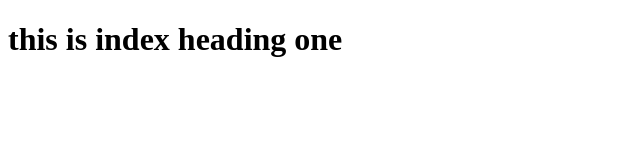
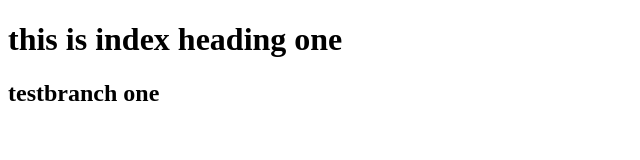
Before and after one commit to devjasonlin/test, a plain HTML site: page index.html in a window 1280 px wide. Shown: the whole page, without its empty margins (0-640 px from the left). Drawn offline with Linux system fonts and the light colour scheme.

Commit message:
commit for branch one

```diff
--- a/index.html
+++ b/index.html
@@ -5,5 +5,6 @@
 </head>
 <body>
 <h1>this is index heading one</h1>
+<h2>testbranch one</h2>
 </body>
 </html>
```
